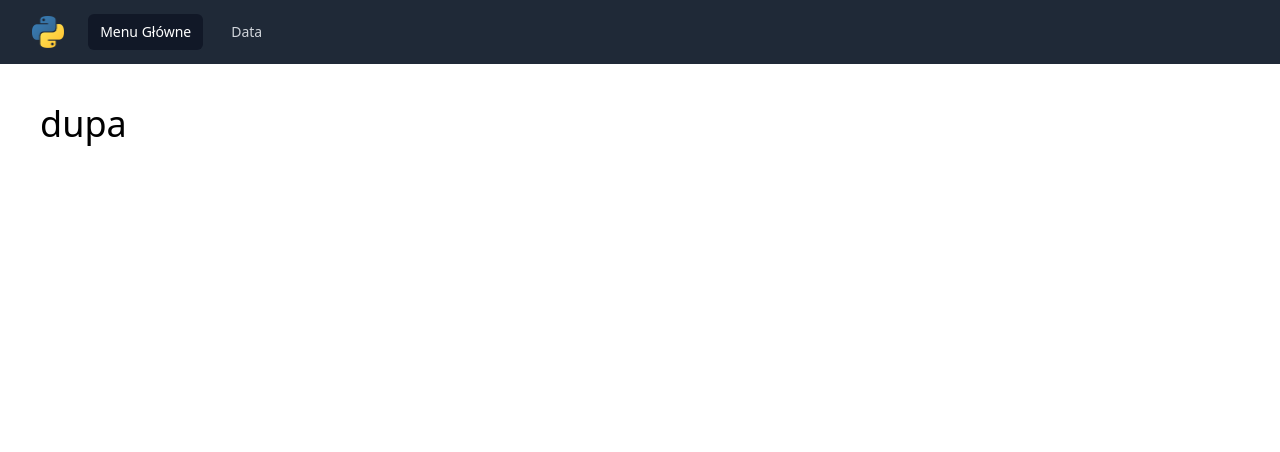
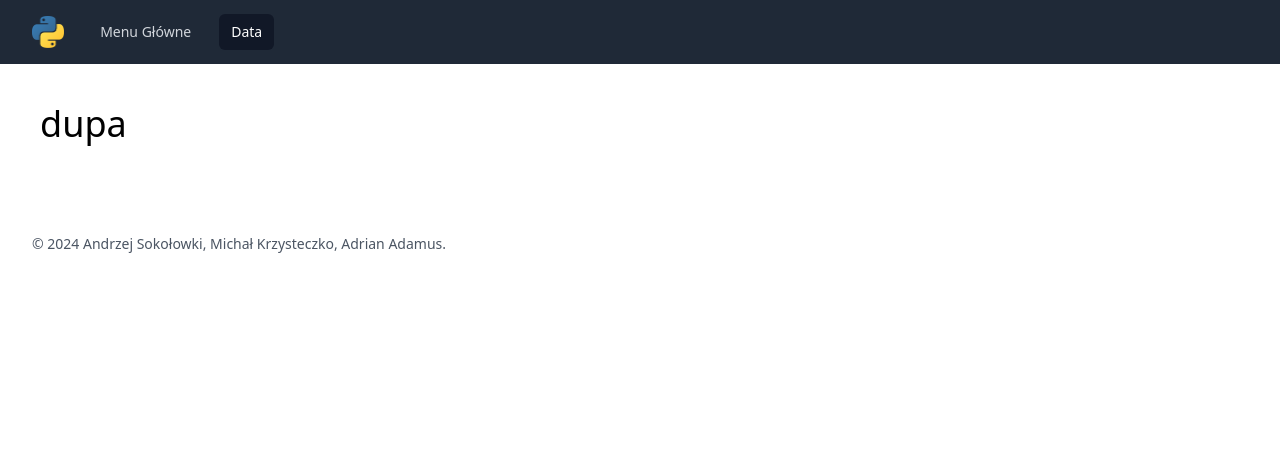
Before and after one commit to termi95/data_analyze, a Flask app: page /data in a window 1280 px wide. Shown: the top 452 px of the page. Run offline with Flask 3, Linux system fonts and the light colour scheme; data comes from the database, SQL or seed files in the repository; some libraries are stand-ins or nearby versions.

Commit message:
footer, css improvements

```diff
--- a/main.py
+++ b/main.py
@@ -2,13 +2,14 @@ from flask import Flask, render_template
 from db import recreate_db, get_data
 
 app = Flask(__name__)
+app.config['base_url'] = "http://127.0.0.1:5000"
 
 @app.route("/")
 def hello_world():
     recreate_db()
-    return render_template("index.html")
+    return render_template("index.html", base_url=app.config['base_url'])
 
 @app.route("/data")
 def data():
     get_data()
-    return render_template("data.html")
+    return render_template("data.html", base_url=app.config['base_url'])
--- a/templates/base.html
+++ b/templates/base.html
@@ -9,6 +9,8 @@
     {% block head%}{% endblock %}
   </head>
   <body class="h-full mt-16">
+    {% include  'navbar.html' %}
     {% block body%}{% endblock %}
+    {% include  'footer.html' %}
   </body>
 </html>
--- a/templates/data.html
+++ b/templates/data.html
@@ -5,7 +5,5 @@
 {% endblock %}
 
 {% block body %}
-  {% include  'navbar.html' %}
-
   <h1 class="text-4xl text-black mx-auto p-10">dupa</h1>
 {% endblock%}
--- /dev/null
+++ b/templates/footer.html
@@ -0,0 +1,5 @@
+<footer class="bg-white">
+  <div class="mx-auto max-w-7xl px-6 py-12 md:flex md:items-center md:justify-between lg:px-8">
+    <p class="mt-8 text-center text-sm/6 text-gray-600 md:order-1 md:mt-0">&copy; 2024 Andrzej Sokołowki, Michał Krzysteczko, Adrian Adamus.</p>
+  </div>
+</footer>
--- a/templates/index.html
+++ b/templates/index.html
@@ -5,16 +5,14 @@
 {% endblock %}
 
 {% block body %}
-  {% include  'navbar.html' %}
-
   <div class="bg-white">
     <div class="mx-auto max-w-7xl py-24 sm:px-6 sm:py-32 lg:px-8">
       <div class="relative isolate overflow-hidden bg-gray-900 px-6 py-24 text-center shadow-2xl sm:rounded-3xl sm:px-16">
         <h2 class="text-balance text-4xl font-semibold tracking-tight text-white sm:text-5xl">Andrzej król backendu</h2>
         <p class="mx-auto mt-6 max-w-xl text-pretty text-lg/8 text-gray-300">Andrzej to mistrz backendu, który potrafi stworzyć skomplikowane systemy z niezwykłą precyzją i wydajnością. Jego kod jest nie tylko funkcjonalny, ale też elegancki, dzięki czemu każdy projekt, którego się podejmuje, osiąga najwyższy poziom jakości.</p>
         <div class="mt-10 flex items-center justify-center gap-x-6">
-          <a href="#" class="rounded-md bg-white px-3.5 py-2.5 text-sm font-semibold text-gray-900 shadow-sm hover:bg-gray-100 focus-visible:outline focus-visible:outline-2 focus-visible:outline-offset-2 focus-visible:outline-white">Get started</a>
-          <a href="#" class="text-sm/6 font-semibold text-white">Czytaj więcej <span aria-hidden="true">→</span></a>
+          <a href="{{ base_url }}/data" class="rounded-md bg-white px-3.5 py-2.5 text-sm font-semibold text-gray-900 shadow-sm hover:bg-gray-100 focus-visible:outline focus-visible:outline-2 focus-visible:outline-offset-2 focus-visible:outline-white">Rozpocznij</a>
+          <a href="https://github.com/termi95/data_analyze" class="text-sm/6 font-semibold text-white">Czytaj więcej <span aria-hidden="true">→</span></a>
         </div>
         <svg viewBox="0 0 1024 1024" class="absolute left-1/2 top-1/2 -z-10 h-[64rem] w-[64rem] -translate-x-1/2 [mask-image:radial-gradient(closest-side,white,transparent)]" aria-hidden="true">
           <circle cx="512" cy="512" r="512" fill="url(#827591b1-ce8c-4110-b064-7cb85a0b1217)" fill-opacity="0.7" />
--- a/templates/navbar.html
+++ b/templates/navbar.html
@@ -7,8 +7,14 @@
         </div>
         <div class="sm:ml-6">
           <div class="flex space-x-4">
-            <a href="{{base_url}}" class="rounded-md bg-gray-900 px-3 py-2 text-sm font-medium text-white">Menu Główne</a>
-            <a aria-current="page" href="{{base_url}}/data" class="rounded-md px-3 py-2 text-sm font-medium text-gray-300 hover:bg-gray-700 hover:text-white">Data</a>
+            <a href="{{ base_url }}/" class="rounded-md px-3 py-2 text-sm font-medium
+                {% if request.path == '/' %} bg-gray-900 text-white {% else %} text-gray-300 hover:bg-gray-700 hover:text-white {% endif %}">
+                Menu Główne
+            </a>
+            <a href="{{ base_url }}/data" class="rounded-md px-3 py-2 text-sm font-medium
+                {% if request.path == '/data' %} bg-gray-900 text-white {% else %} text-gray-300 hover:bg-gray-700 hover:text-white {% endif %}">
+                Data
+            </a>
           </div>
         </div>
       </div>
```
